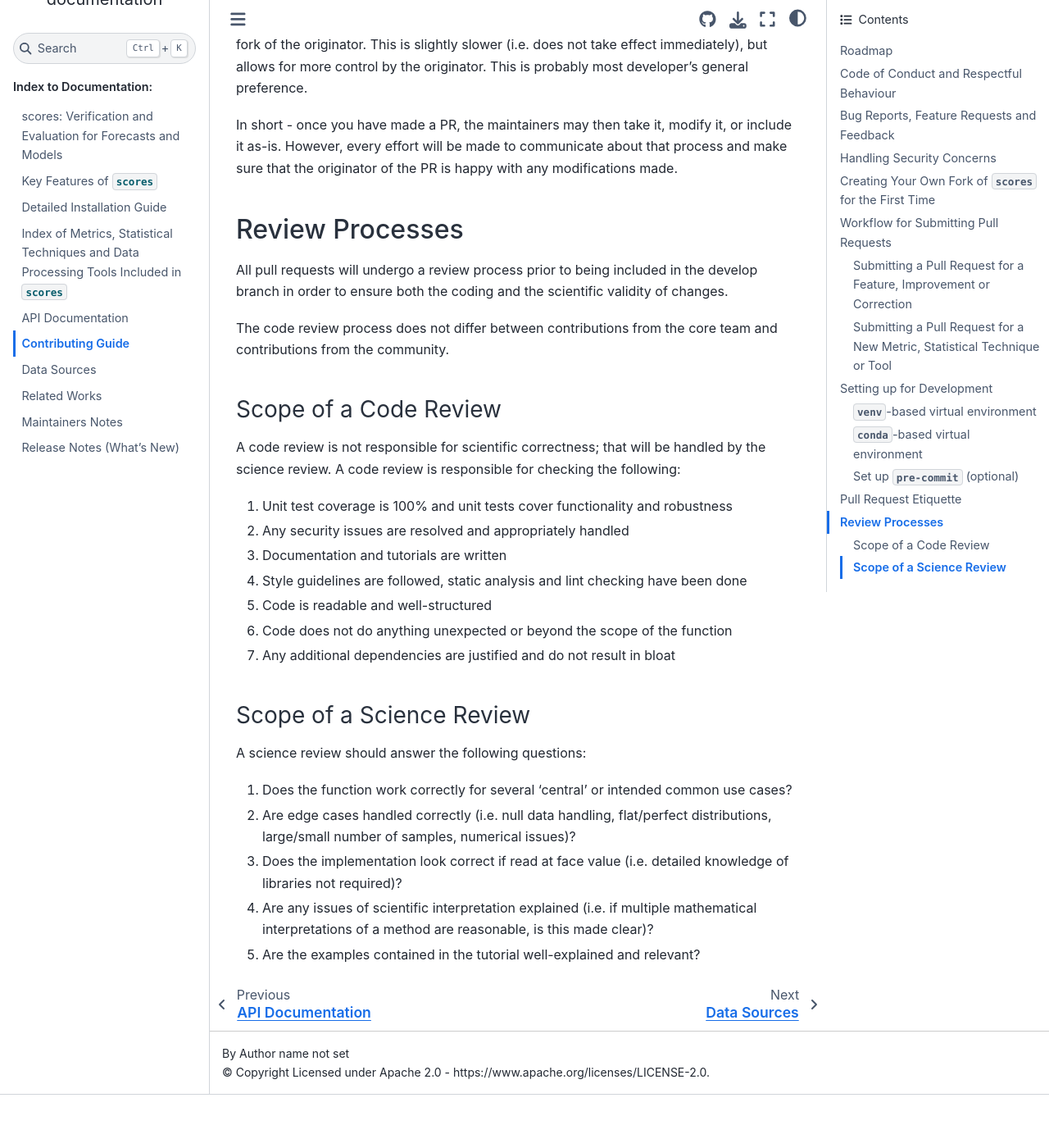
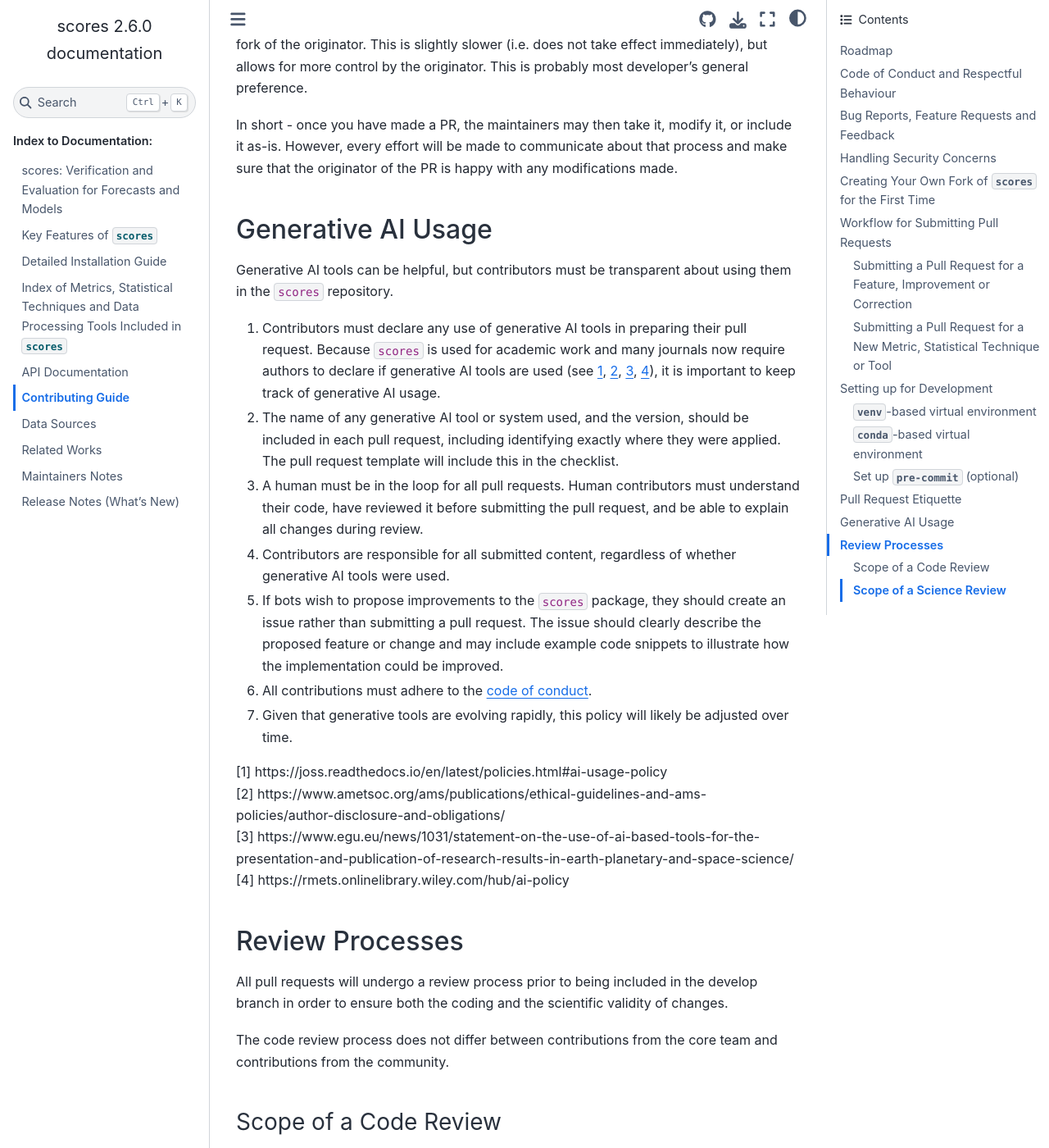
Before and after one commit to nci/scores, a Sphinx documentation site: the page built from docs/contributing.md, in a window 1280 px wide and 1400 px high, scrolled down 5546 px. Shown: the whole window at 82% size. Built offline with Sphinx 7.4.7 and the Sphinx Book theme 1.1.4, drawn with Linux system fonts in a browser that asks for light colours; pages that are not in the unit, such as notebooks, are missing from menus; before the commit the page ends 6881 px from its top, so only the background shows below that.

Commit message:
Update contributor guide with generative tool usage guidelines (#1027)
Signed-off-by: Tennessee Leeuwenburg <134973832+tennlee@users.noreply.github.com>

```diff
--- a/docs/contributing.md
+++ b/docs/contributing.md
@@ -136,6 +136,24 @@ Most of these kinds of code change can also be handled as a PR by the reviewer o
 
 In short - once you have made a PR, the maintainers may then take it, modify it, or include it as-is. However, every effort will be made to communicate about that process and make sure that the originator of the PR is happy with any modifications made.
 
+
+## Generative AI Usage
+
+Generative AI tools can be helpful, but contributors must be transparent about using them in the `scores` repository.
+
+1.	Contributors must declare any use of generative AI tools in preparing their pull request. Because `scores` is used for academic work and many journals now require authors to declare if generative AI tools are used (see [1](https://joss.readthedocs.io/en/latest/policies.html#ai-usage-policy ), [2](https://www.ametsoc.org/ams/publications/ethical-guidelines-and-ams-policies/author-disclosure-and-obligations/), [3](https://www.egu.eu/news/1031/statement-on-the-use-of-ai-based-tools-for-the-presentation-and-publication-of-research-results-in-earth-planetary-and-space-science/), [4](https://rmets.onlinelibrary.wiley.com/hub/ai-policy)), it is important to keep track of generative AI usage.
+2.	The name of any generative AI tool or system used, and the version, should be included in each pull request, including identifying exactly where they were applied. The pull request template will include this in the checklist.
+3.	A human must be in the loop for all pull requests. Human contributors must understand their code, have reviewed it before submitting the pull request, and be able to explain all changes during review.
+4.	Contributors are responsible for all submitted content, regardless of whether generative AI tools were used.
+5.	If bots wish to propose improvements to the `scores` package, they should create an issue rather than submitting a pull request. The issue should clearly describe the proposed feature or change and may include example code snippets to illustrate how the implementation could be improved.
+6.	All contributions must adhere to the [code of conduct](https://github.com/nci/scores/blob/develop/CODE_OF_CONDUCT.md).
+7.	Given that generative tools are evolving rapidly, this policy will likely be adjusted over time.
+
+[1] https://joss.readthedocs.io/en/latest/policies.html#ai-usage-policy
+[2] https://www.ametsoc.org/ams/publications/ethical-guidelines-and-ams-policies/author-disclosure-and-obligations/
+[3] https://www.egu.eu/news/1031/statement-on-the-use-of-ai-based-tools-for-the-presentation-and-publication-of-research-results-in-earth-planetary-and-space-science/
+[4] https://rmets.onlinelibrary.wiley.com/hub/ai-policy
+
 ## Review Processes
 
 All pull requests will undergo a review process prior to being included in the develop branch in order to ensure both the coding and the scientific validity of changes.
```
